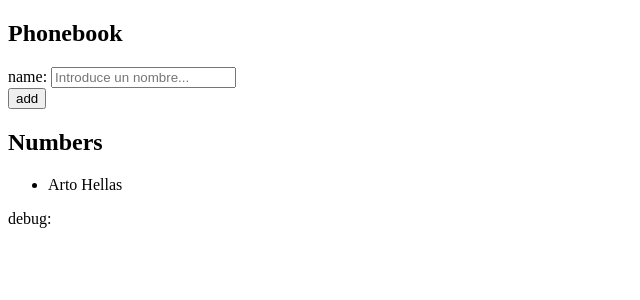
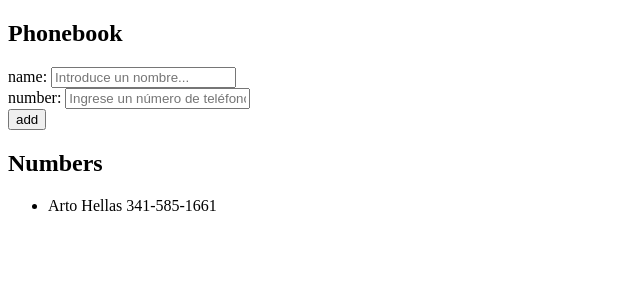
Before and after one commit to tinchoran/fullStackOpenCurso, a React (Vite) app in the folder part2/phoneBook/: page / in a window 1280 px wide. Shown: the top 300 px of the page, without its empty margins (0-640 px from the left). Built offline with nearby package versions, Linux system fonts and the light colour scheme.

Commit message:
Ejercicio 2.8 resuelto

```diff
--- a/part2/phoneBook/src/App.jsx
+++ b/part2/phoneBook/src/App.jsx
@@ -1,23 +1,28 @@
 import { useState } from 'react'
 
 const App = () => {
-  const [persons, setPersons] = useState([
-    { name: 'Arto Hellas' }
-  ])
-  const [newName, setNewName] = useState('')
+  const [ persons, setPersons ] = useState( [ { name: 'Arto Hellas', number: '341-585-1661' } ] );
+  const [ newNumber, setNewNumber ] = useState('');
+  const [ newName, setNewName ] = useState('')
 
-  const handleChange = (event) => {
+  const handleNameChange = (event) => {
     setNewName(event.target.value)
+  }
+
+  const handleNumberChange = (event) => {
+    setNewNumber(event.target.value);
   }
 
   const handleSubmit = (event) => {
     event.preventDefault();
     if(!persons.some(person => person.name.toLowerCase() === newName.toLowerCase())){
         const newPerson = {
-          name: newName
+          name: newName,
+          number: newNumber
         };
         setPersons(persons.concat(newPerson));
         setNewName("");
+        setNewNumber("");
     } else alert(`${newName} is already on the list!`)
   }
 
@@ -26,7 +31,10 @@ const App = () => {
       <h2>Phonebook</h2>
       <form onSubmit={handleSubmit}>
         <div>
-          name: <input onChange={handleChange} value={newName} placeholder='Introduce un nombre...' />
+          name: <input onChange={handleNameChange} value={newName} placeholder='Introduce un nombre...' />
+        </div>
+        <div>
+          number: <input  onChange={handleNumberChange} value={newNumber}  placeholder='Ingrese un número de teléfono' />
         </div>
         <div>
           <button type="submit">add</button>
@@ -34,10 +42,8 @@ const App = () => {
       </form>
       <h2>Numbers</h2>
       <ul>
-        {persons.map(person => <li key={person.name} >{person.name}</li>)}
+        {persons.map(person => <li key={person.name} >{person.name} {person.number} </li>)}
       </ul>
-
-      <div>debug: {newName}</div>
     </div>
   )
 }
```
